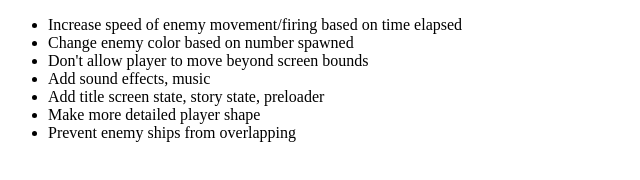
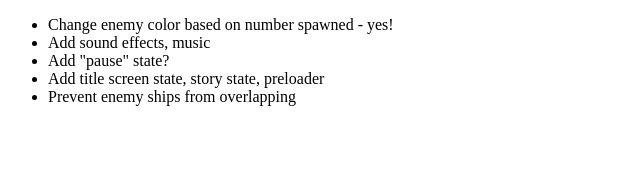
Before and after one commit to endemic/armada, a plain HTML site: page ideas.html in a window 1280 px wide. Shown: the whole page, without its empty margins (0-640 px from the left). Drawn offline with Linux system fonts and the light colour scheme.

```diff
--- a/ideas.html
+++ b/ideas.html
@@ -11,12 +11,10 @@
 </head>
 <body>
 	<ul>
-		<li>Increase speed of enemy movement/firing based on time elapsed</li>
-		<li>Change enemy color based on number spawned</li>
-		<li>Don't allow player to move beyond screen bounds</li>
+		<li>Change enemy color based on number spawned - yes!</li>
 		<li>Add sound effects, music</li>
+		<li>Add "pause" state?</li>
 		<li>Add title screen state, story state, preloader</li>
-		<li>Make more detailed player shape</li>
 		<li>Prevent enemy ships from overlapping</li>
 	</ul>
 </body>
```
Also changed, not shown: 4 other files.
